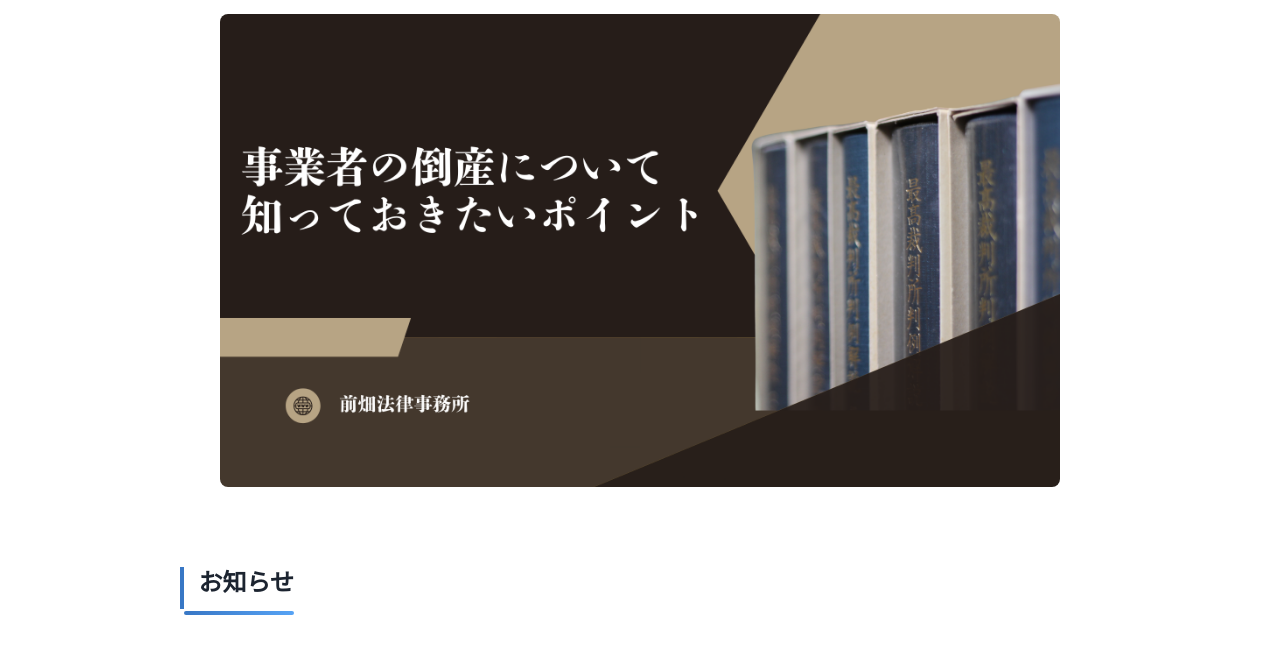
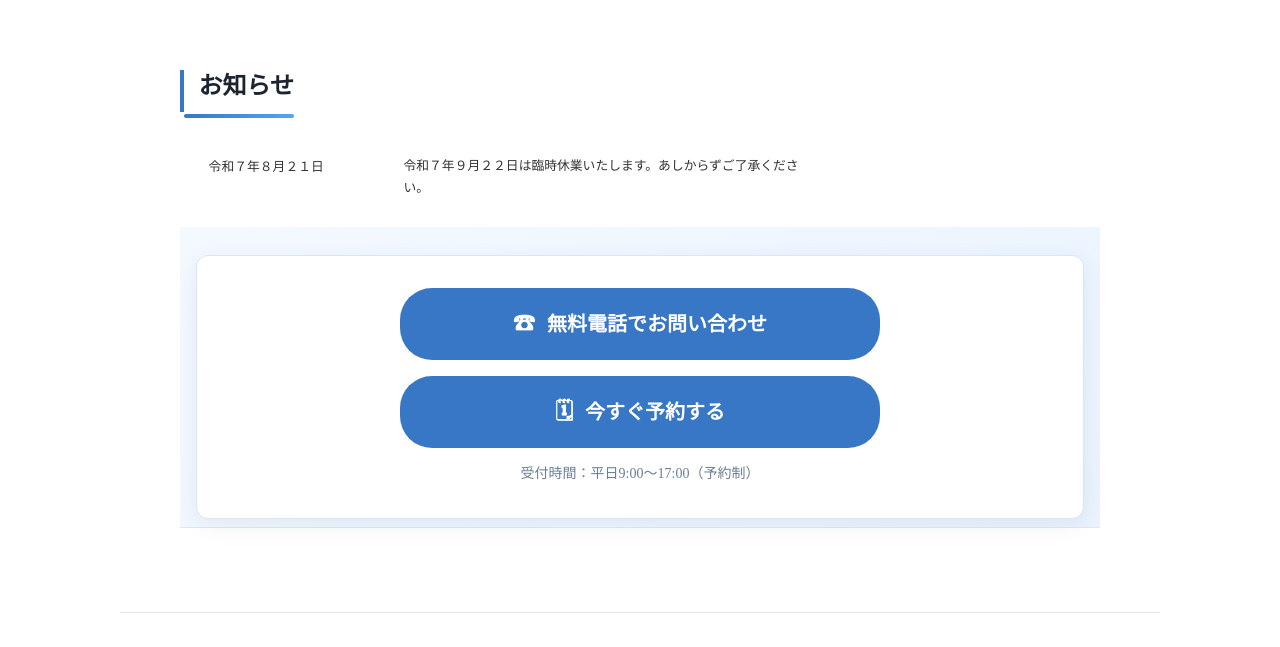
Before and after one commit to Keeeeei-Soeda/maehata-HP-test, a plain HTML site: page news.html in a window 1280 px wide. Shown: the part 402-1049 px from the top of the page. Drawn offline with Linux system fonts and the light colour scheme.

Commit message:
Update news.html

```diff
--- a/news.html
+++ b/news.html
@@ -9,7 +9,7 @@
     />
     <meta
       name="description"
-      content="債務整理、遺言・相続、交通事故、弁護士特約、事業・会社の法律相談は和歌山市の弁護士 前畑壮志（和歌山弁護士会所属）前畑法律事務所まで。"
+      content="和歌山県に位置する法律相談のことなら前畑法律事務所まで。米国MBA資格取得済み。債務整理、遺言・相続、交通事故、弁護士特約、事業・会社の法律相談は和歌山市の弁護士 前畑壮志（和歌山弁護士会所属）前畑法律事務所まで。"
     />
     <meta name="robots" content="index,follow" />
     <meta name="author" content="前畑法律事務所-和歌山市の弁護士" />
@@ -147,31 +147,8 @@
                     itemprop="datePublished"
                     >2025年8月22日</time
                   >
-                  <!-- 著者やカテゴリがあれば追加
-              <span class="c-article__author" itemprop="author">弁護士 前畑壮志</span>
-              <span class="c-article__category">法律</span>
-              -->
+
                 </div>
-
-                <!-- アイキャッチ画像（必須要素） -->
-                <figure
-                  class="c-article__eyecatch"
-                  itemprop="image"
-                  itemscope
-                  itemtype="https://schema.org/ImageObject"
-                >
-                  <img
-                    src="image_folder/jitousanmame_eyecatch.png"
-                    alt="事業者の倒産についての豆知識"
-                    loading="eager"
-                  />
-                  <meta
-                    itemprop="url"
-                    content="/project001_maehata_law/image_folder/logo_maehata.png"
-                  />
-                  <meta itemprop="width" content="1200" />
-                  <meta itemprop="height" content="675" />
-                </figure>
 
                 <!-- 記事用メタディスクリプション（本文の導入として表示） -->
               </header>
```
